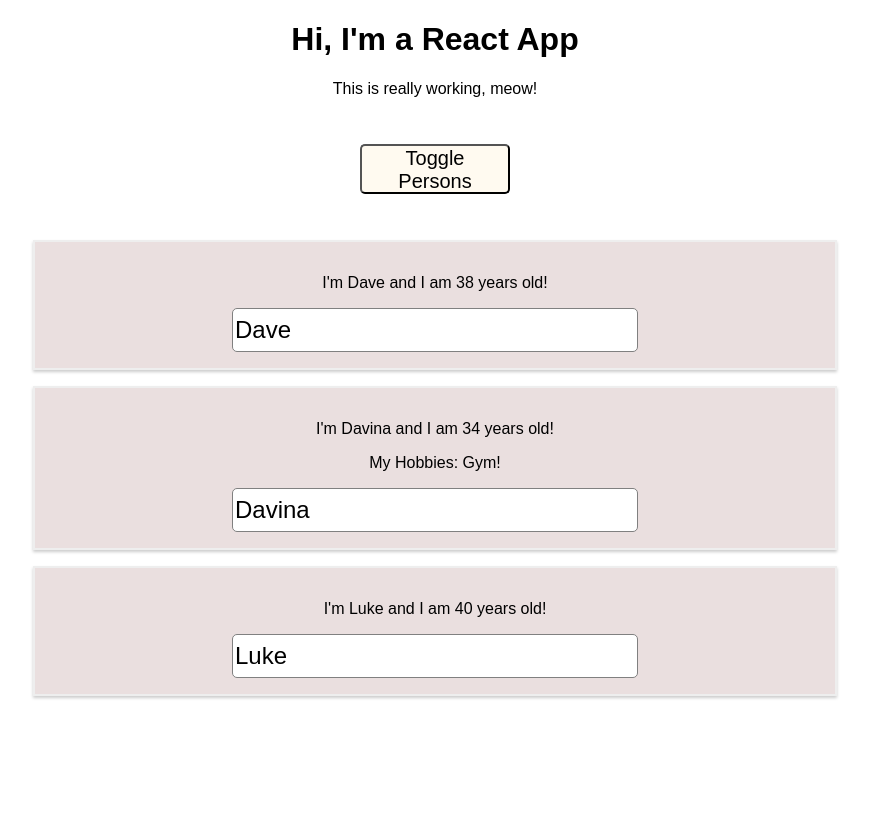
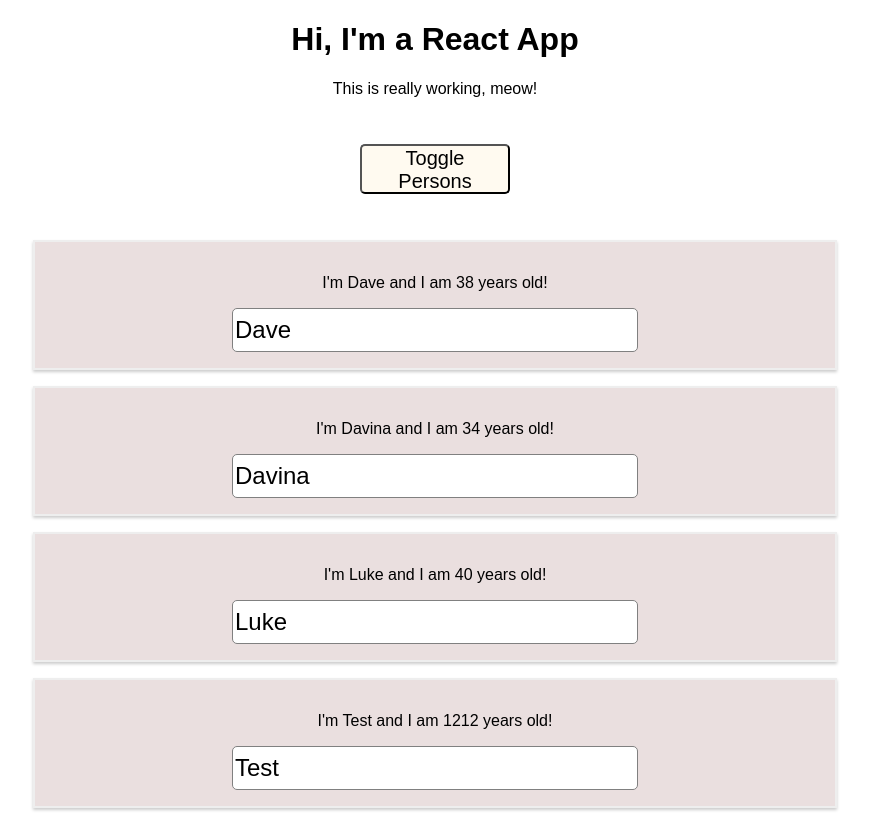
Before and after one commit to Hawky454/udemy-first-project, a React (Create React App) app: page / in a window 1280 px wide. Both pictures are taken after a click on the button "Toggle Persons". Shown: the whole page, without its empty margins (205-1074 px from the left). Before the commit the page ends 800 px from the top, so only its background shows below. Built offline with nearby package versions, Linux system fonts and the light colour scheme.

Commit message:
at a stopping point so that I can do another udemy exercise

```diff
--- a/src/App.js
+++ b/src/App.js
@@ -6,31 +6,43 @@
 class App extends Component {
   state = {
     persons: [
-      {name: 'Dave', age: 38},
-      {name: 'Davina', age: 34},
-      {name: 'Luke', age: 40}
+      { id: '0000', name: 'Dave', age: 38},
+      { id: '0001', name: 'Davina', age: 34},
+      { id: '0002', name: 'Luke', age: 40},
+      { id: '0003', name: 'Test', age: 1212}
     ],
     showPersons: false
   }
 
-  handleClick = (newName) => {
+
+
+  deletePersonHandler = (personIndex) => {
+    //!const persons = this.state.persons.slice(); this essentially fetches the persons array and we use slice so it starts a new array. the best way to do this is bellow with the spread operator:
+    const persons = [...this.state.persons]
+    persons.splice(personIndex, 1); //!this will be passed index from map() and will determine wich index to delete & setState updates the state.
     this.setState({
-      persons: [
-        {name: newName, age: 38},
-        {name: 'Davina', age: 35},
-        {name: 'Luke', age: 40}
-      ]
-
+      persons: persons
     });
   }
 
-  nameChangedHandler = (event) => {
+  nameChangedHandler = (event, id) => {
+    const personIndex = this.state.persons.findIndex(person => {
+      return person.id === id;
+    });
+
+    // const person = this.state.persons[personIndex]; better approach below:
+
+    const person = {
+      ...this.state.persons[personIndex]
+    };
+
+    person.name = event.target.value;
+
+    const persons = [...this.state.persons];
+    persons[personIndex] = person;
+
     this.setState({
-      persons: [
-        {name: 'Dave', age: 38},
-        {name: event.target.value, age: 34},
-        {name: 'Luke', age: 40}
-      ]
+      persons: persons
     });
   }
 
@@ -60,18 +72,16 @@
     if(this.state.showPersons) {
       persons = (
         <div>
-            <Person
-              name={this.state.persons[0].name}
-              age={this.state.persons[0].age}/>
-            <Person
-              name={this.state.persons[1].name}
-              age={this.state.persons[1].age}
-              clicked={this.handleClick.bind(this, ' Bibbidy Bibbidy Bop!')}
-              changed={this.nameChangedHandler}>My Hobbies: Gym!</Person>
-            <Person
-              name={this.state.persons[2].name}
-              age={this.state.persons[2].age}/>
-          </div>
+            {this.state.persons.map((person, index) => {
+              return  <Person
+                delete={() => this.deletePersonHandler(index)} //adding an index as arg it lets us know which index to delete
+                name={person.name}
+                age={person.age}
+                key={person.id} //instead of index, adding an id to the original state is a good idear.
+                changed={(event) => this.nameChangedHandler(event, person.id)}
+                />
+            })}
+        </div>
       );
     }
 
--- a/src/Person/Person.js
+++ b/src/Person/Person.js
@@ -8,11 +8,11 @@
     return(
         <div className="Person">
           <p
-            onClick={props.clicked}>I'm {props.name} and I am {props.age} years old!</p>
+            onClick={props.delete}>I'm {props.name} and I am {props.age} years old!</p>
           <p>{props.children}</p>
           <input
+            value={props.name}
             onChange={props.changed}
-            value={props.name}
             className="input"
             type="text" />
         </div>
```
Also changed, not shown: src/DeletedCodeKeepingTrack.js (added, +19 -0 lines).
